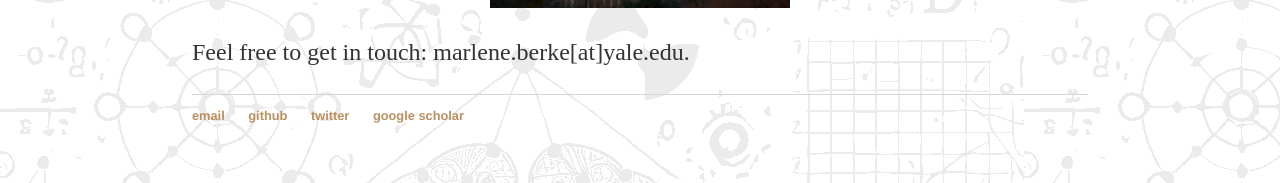
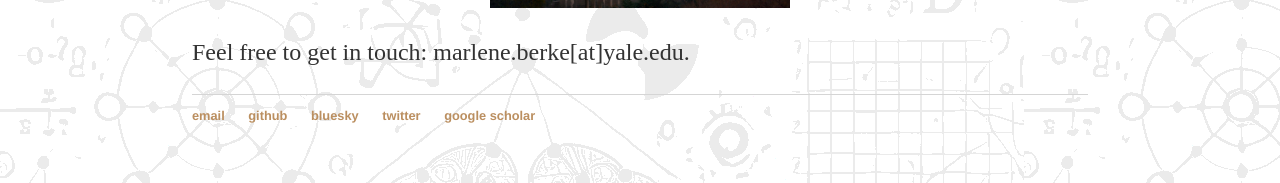
Before and after one commit to marleneberke/marleneberke.github.io, a Jekyll site: the page built from index.html, in a window 1280 px wide. Shown: the part 1214-1397 px from the top of the page. Built offline with Jekyll 4.4.1, drawn with Linux system fonts in a browser that asks for light colours.

Commit message:
Update default.html

```diff
--- a/_layouts/default.html
+++ b/_layouts/default.html
@@ -29,6 +29,7 @@
 	    		<ul>
 	        		<li><a href="mailto:marlene.berke@yale.edu">email</a></li>
 	        		<li><a href="https://github.com/marleneberke">github</a></li>
+				<li><a href="https://bsky.app/profile/marleneberke.bsky.social">bluesky</a></li>
 				<li><a href="https://twitter.com/MarleneBerke">twitter</a></li>
 				<li><a href="https://scholar.google.com/citations?user=q-4IqG0AAAAJ&hl=en&oi=ao">google scholar</a></li>
 				</ul>
```
